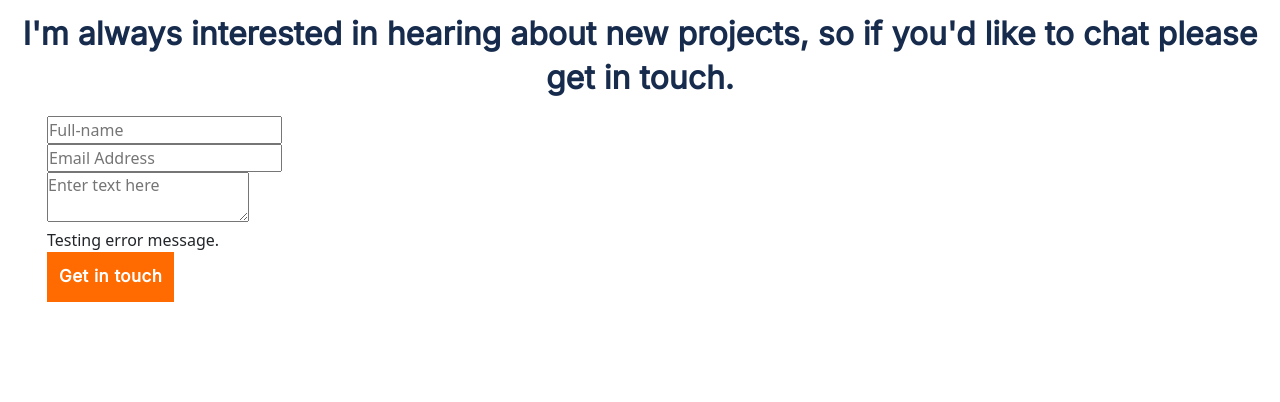
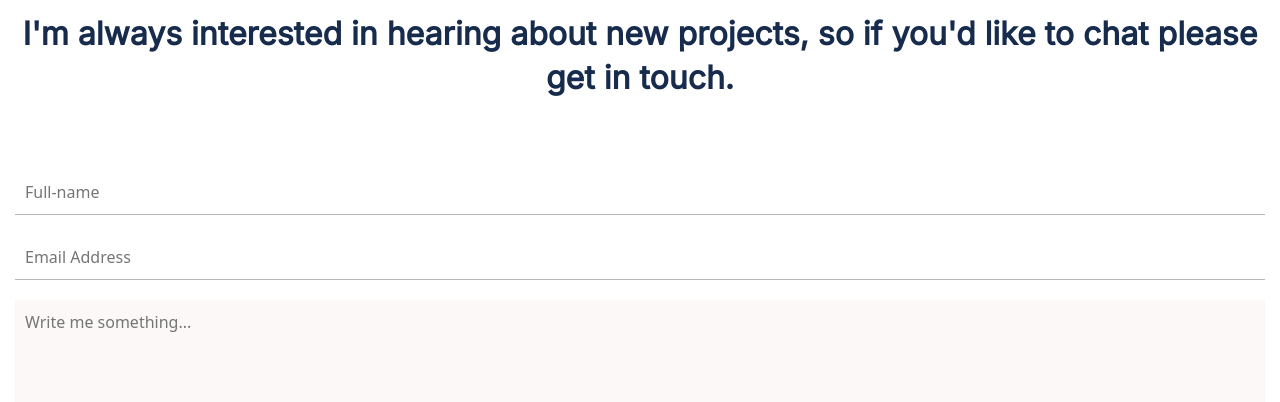
Before and after one commit to Victor-chiemerie/Porfolio, a website with bundled scripts: page index.html in a window 1280 px wide. Shown: the part 5030-5432 px from the top of the page. Built offline with nearby package versions, Linux system fonts and the light colour scheme; files whose address does not match are found by name; a web font is replaced by a local one.

Commit message:
fixed form section

```diff
--- a/index.html
+++ b/index.html
@@ -137,7 +137,7 @@
             <input type="email" class="form-inputs" id="user-email" name="user_email" placeholder="Email Address" required/>
           </li>
           <li>
-            <textarea class="form-inputs" name="user_message" placeholder="Enter text here" maxlength="500" required></textarea>
+            <textarea class="form-inputs" name="user_message" placeholder="Write me something..." maxlength="500" required></textarea>
           </li>
           <div class="error-message">
             <span id="error-message" class="error hidden">Testing error message.</span>
--- a/index.scss
+++ b/index.scss
@@ -350,4 +350,43 @@ header {
         text-align: center;
         color: #172B4D;
     }
+
+    form {
+
+        margin-top: 70px;
+
+        ul {
+            padding: 0;
+            width: 100%;
+            display: flex;
+            flex-direction: column;
+            gap: 20px;
+
+            li {
+                width: 100%;
+
+                input {
+                    width: 100%;
+                    border: none;
+                    padding: 10px;
+                    border-bottom: 1px solid rgb(185, 180, 180);
+                }
+
+                textarea {
+                    width: 100%;
+                    height: 130px;
+                    padding: 10px;
+                    border: none;
+                    background-color: #FBF8F7;
+                }
+            }
+
+            button {
+                width: fit-content;
+                display: flex;
+                align-items: center;
+                text-align: center;
+            }
+        }
+    }
 }
```
Also changed, not shown: index.css, 1 other file.
